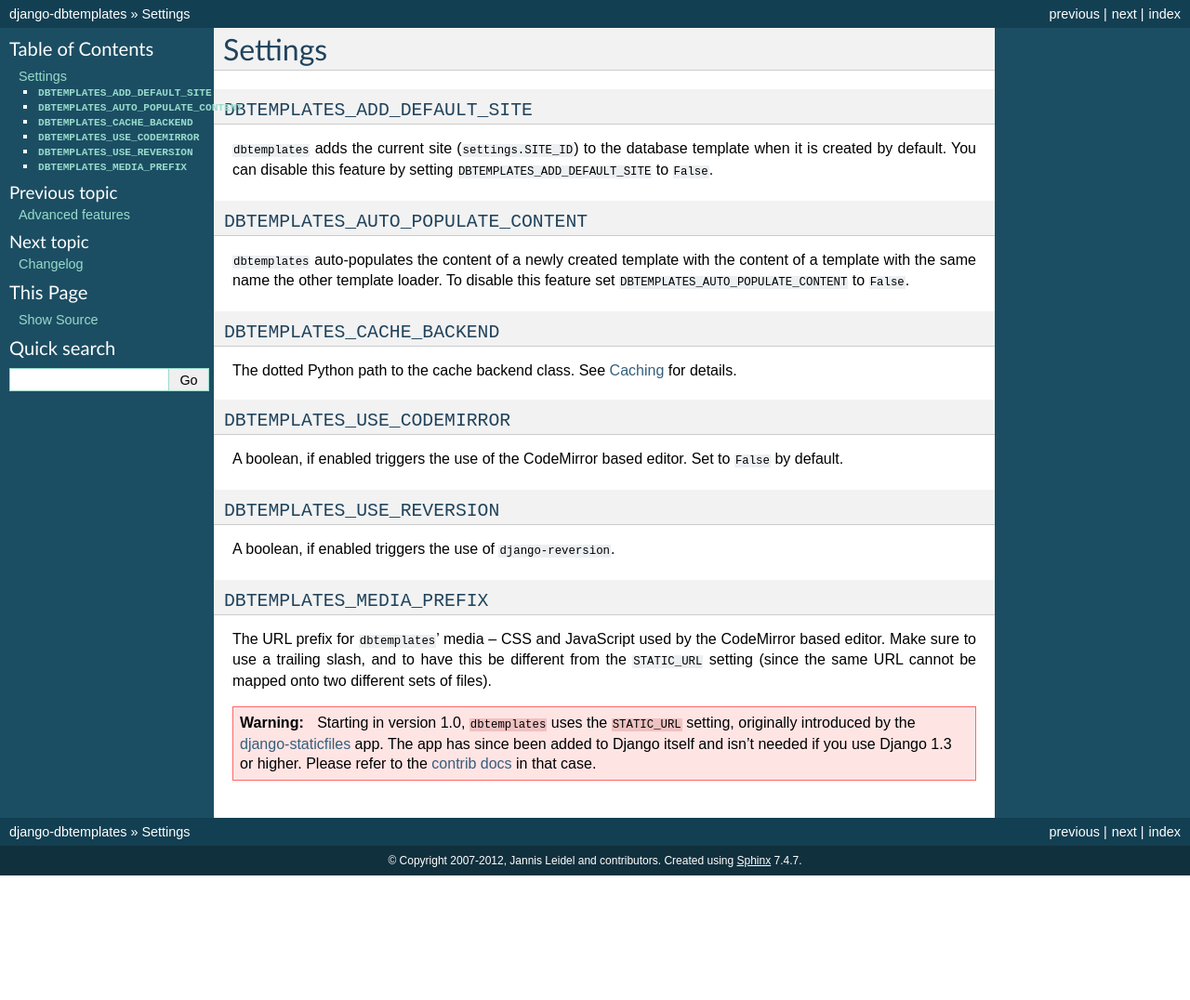
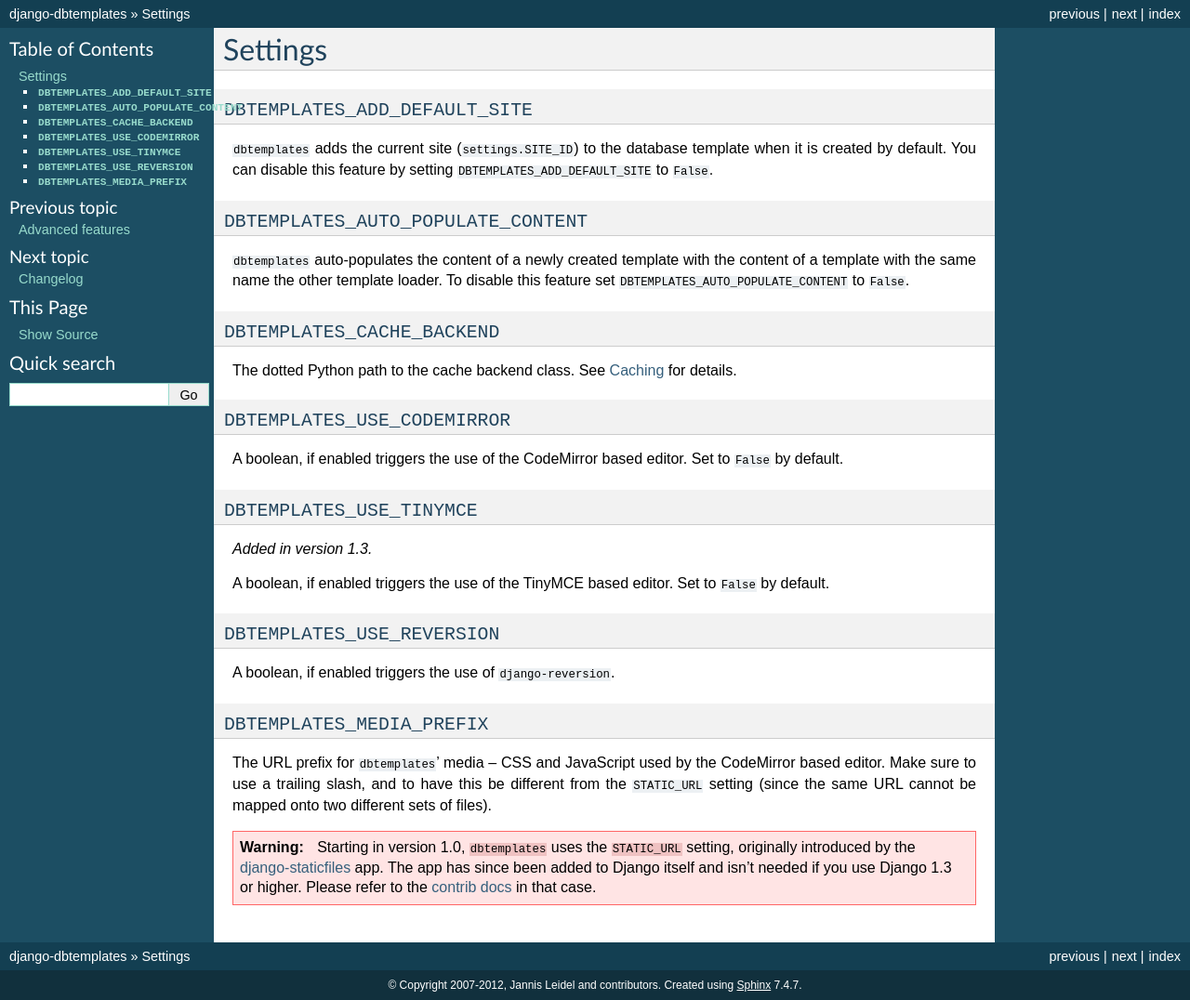
Before and after one commit to jazzband/django-dbtemplates, a Sphinx documentation site: the page built from docs/settings.txt, in a window 1280 px wide. Shown: the whole page at 93% size. Built offline with Sphinx 7.4.7, drawn with Linux system fonts in a browser that asks for light colours; before the commit the page ends 942 px from its top, so only the background shows below that.

Commit message:
Updated settings docs.

```diff
--- a/docs/settings.txt
+++ b/docs/settings.txt
@@ -28,6 +28,14 @@
 A boolean, if enabled triggers the use of the CodeMirror based editor.
 Set to ``False`` by default.
 
+``DBTEMPLATES_USE_TINYMCE``
+---------------------------
+
+.. versionadded:: 1.3
+
+A boolean, if enabled triggers the use of the TinyMCE based editor.
+Set to ``False`` by default.
+
 ``DBTEMPLATES_USE_REVERSION``
 -----------------------------
 
```
